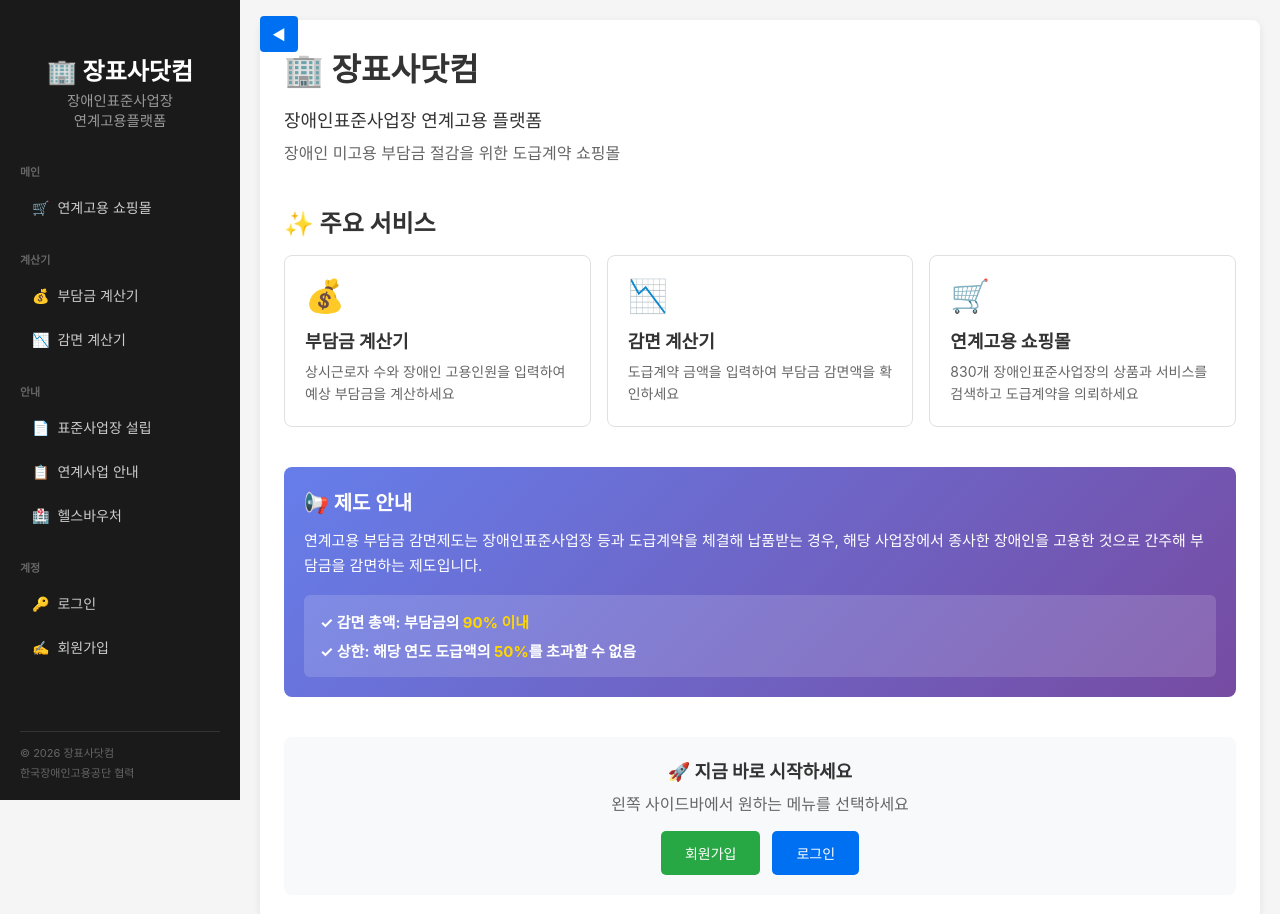
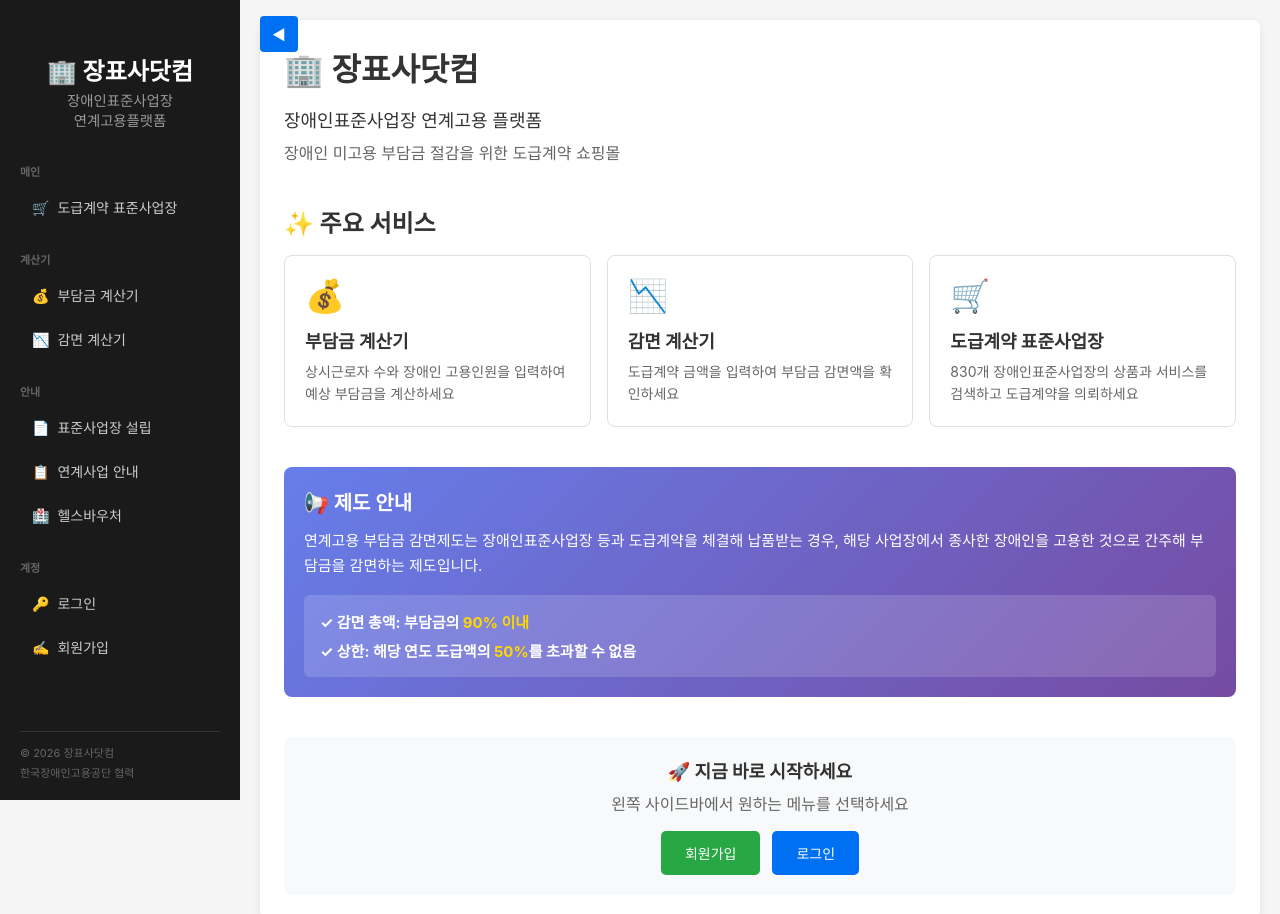
Before and after one commit to masolshop/jangpyosa, a Next.js app in the folder apps/web/: page / in a window 1280 px wide. Shown: the top 914 px of the page. Built offline with nearby package versions, Linux system fonts and the light colour scheme.

Commit message:
Update menu labels: 연계고용 쇼핑몰 → 도급계약 표준사업장

```diff
--- a/apps/web/src/app/catalog/page.tsx
+++ b/apps/web/src/app/catalog/page.tsx
@@ -60,7 +60,7 @@ export default function CatalogPage() {
   return (
     <div className="container">
       <div className="card">
-        <h1>🛒 연계고용 도급 쇼핑몰</h1>
+        <h1>🛒 도급계약 표준사업장</h1>
         <p style={{ color: "#666", marginTop: 8 }}>
           830개 장애인표준사업장의 상품·서비스를 검색하고 도급계약을 의뢰하세요
         </p>
--- a/apps/web/src/app/page.tsx
+++ b/apps/web/src/app/page.tsx
@@ -30,7 +30,7 @@ export default function HomePage() {
             />
             <ServiceCard
               icon="🛒"
-              title="연계고용 쇼핑몰"
+              title="도급계약 표준사업장"
               description="830개 장애인표준사업장의 상품과 서비스를 검색하고 도급계약을 의뢰하세요"
               href="/catalog"
             />
--- a/apps/web/src/components/Sidebar.tsx
+++ b/apps/web/src/components/Sidebar.tsx
@@ -93,7 +93,7 @@ export default function Sidebar() {
             </div>
             <MenuItem
               href="/catalog"
-              label="연계고용 쇼핑몰"
+              label="도급계약 표준사업장"
               icon="🛒"
               active={isActive("/catalog")}
             />
```
